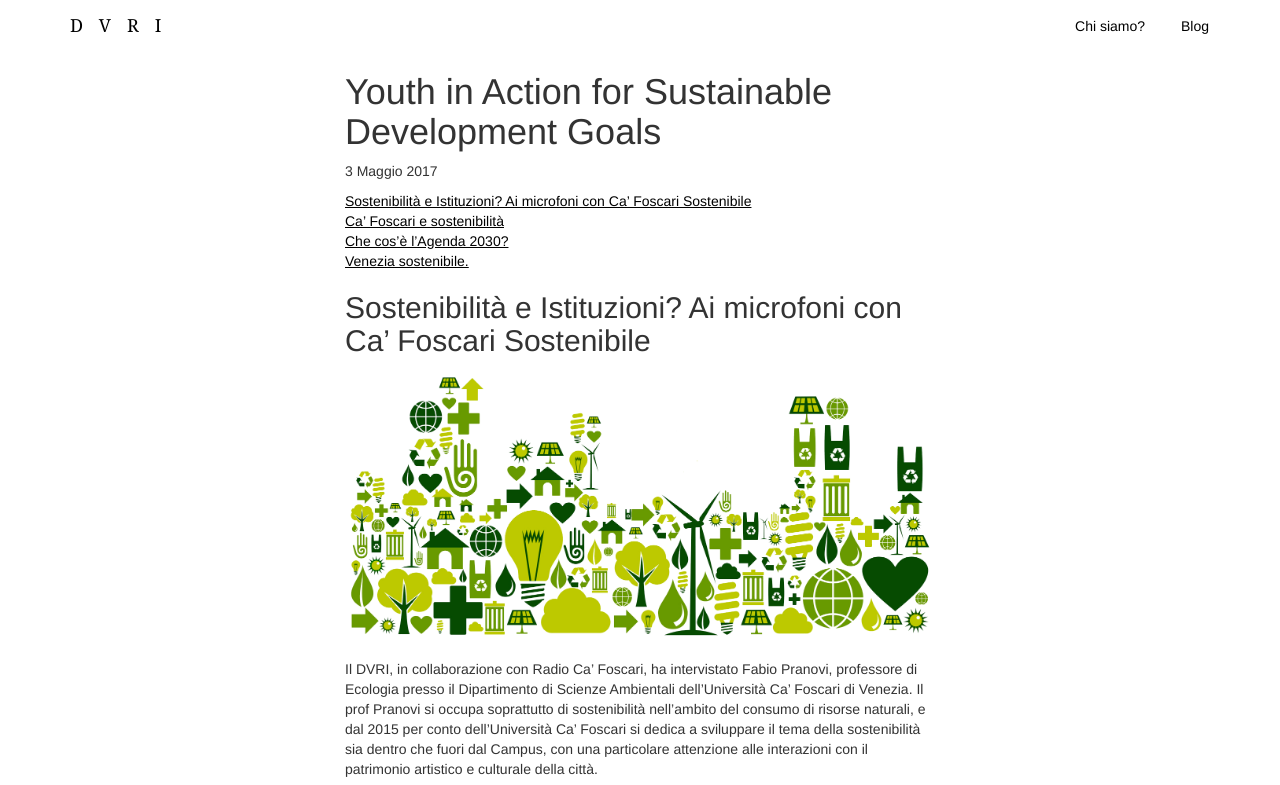
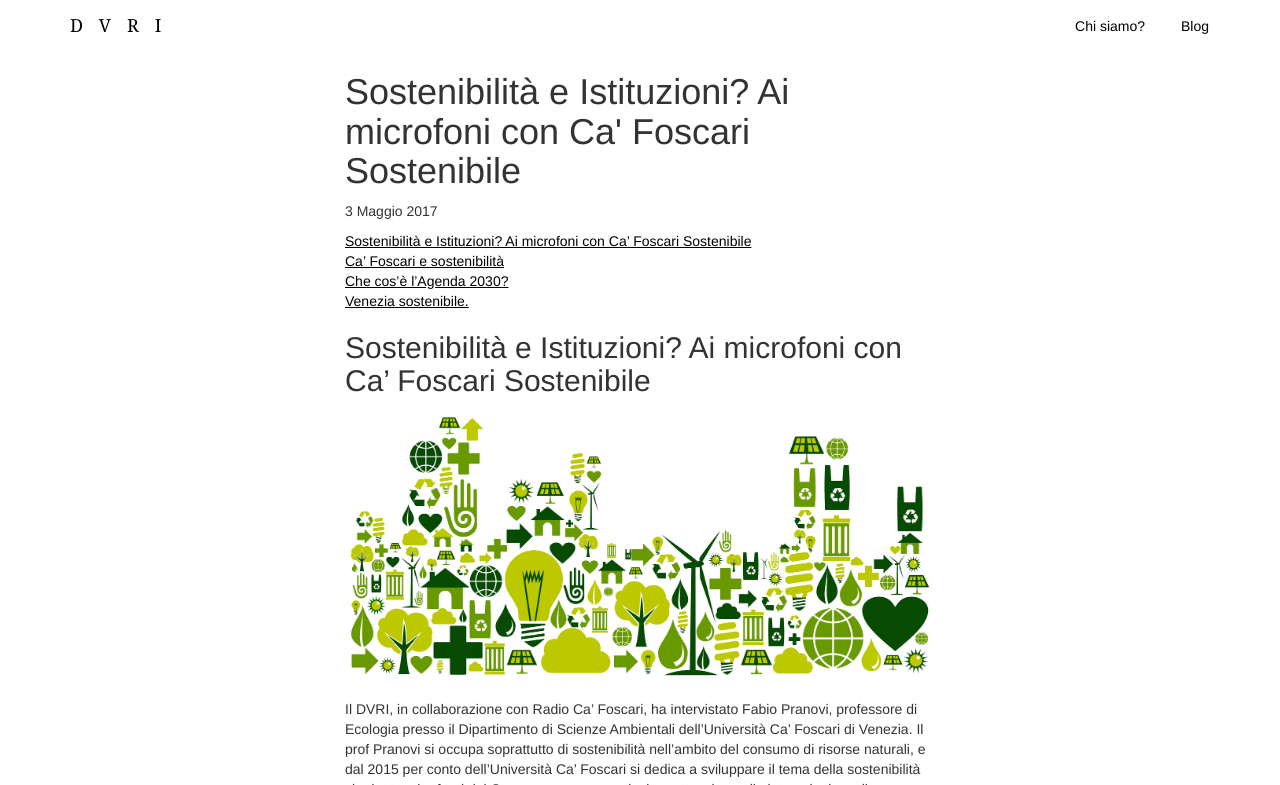
Before and after one commit to simonini/dvri-j-theme, a Jekyll site: the page built from _posts/2017-05-03-sotenibilita.md, in a window 1280 px wide and 900 px high, cut to the strip 0-785 px from the top of the window. Built offline with Jekyll 4.4.1, drawn with Linux system fonts in a browser that asks for light colours; the table of contents is made by our own code.

Commit message:
Update 2017-05-03-sotenibilita.md

```diff
--- a/_posts/2017-05-03-sotenibilita.md
+++ b/_posts/2017-05-03-sotenibilita.md
@@ -1,6 +1,6 @@
 ---
 layout: post
-title: Youth in Action for Sustainable Development Goals
+title: Sostenibilità e Istituzioni? Ai microfoni con Ca' Foscari Sostenibile
 published: true
 toc: true
 ---
```
